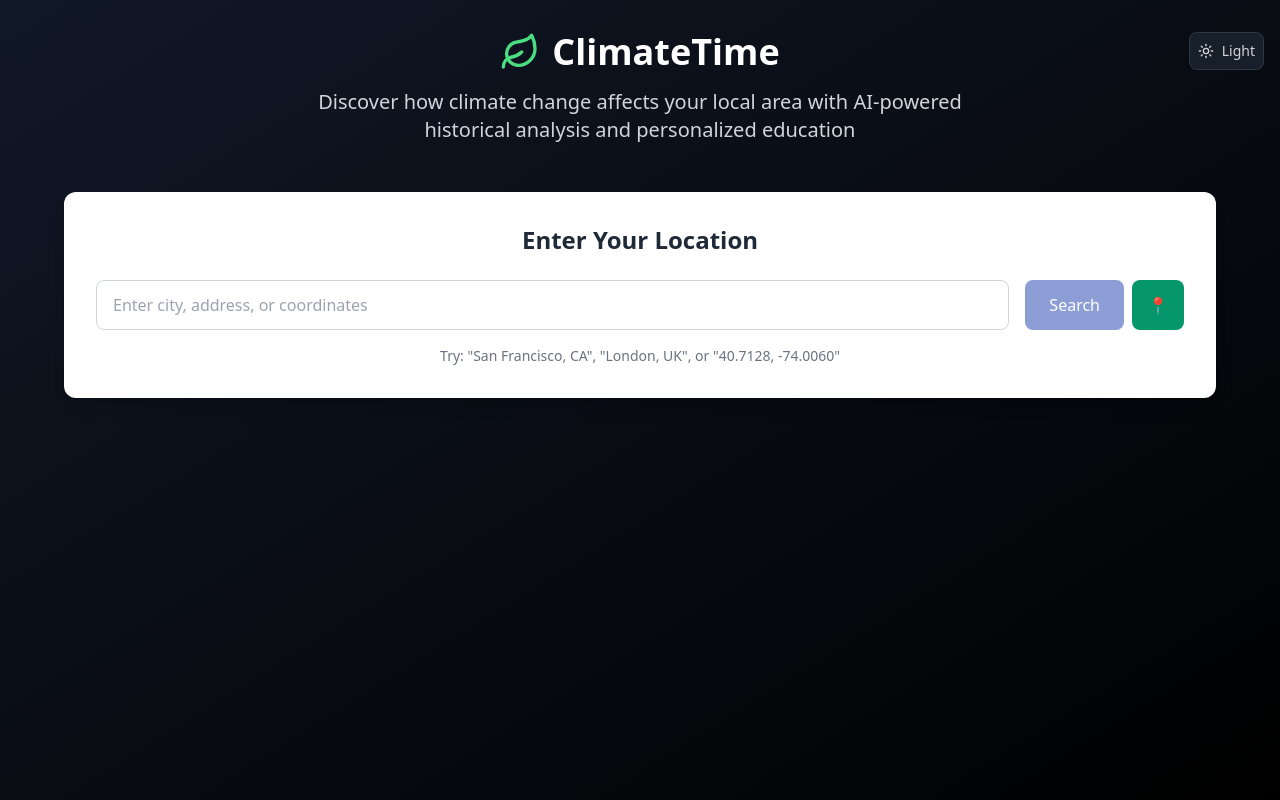
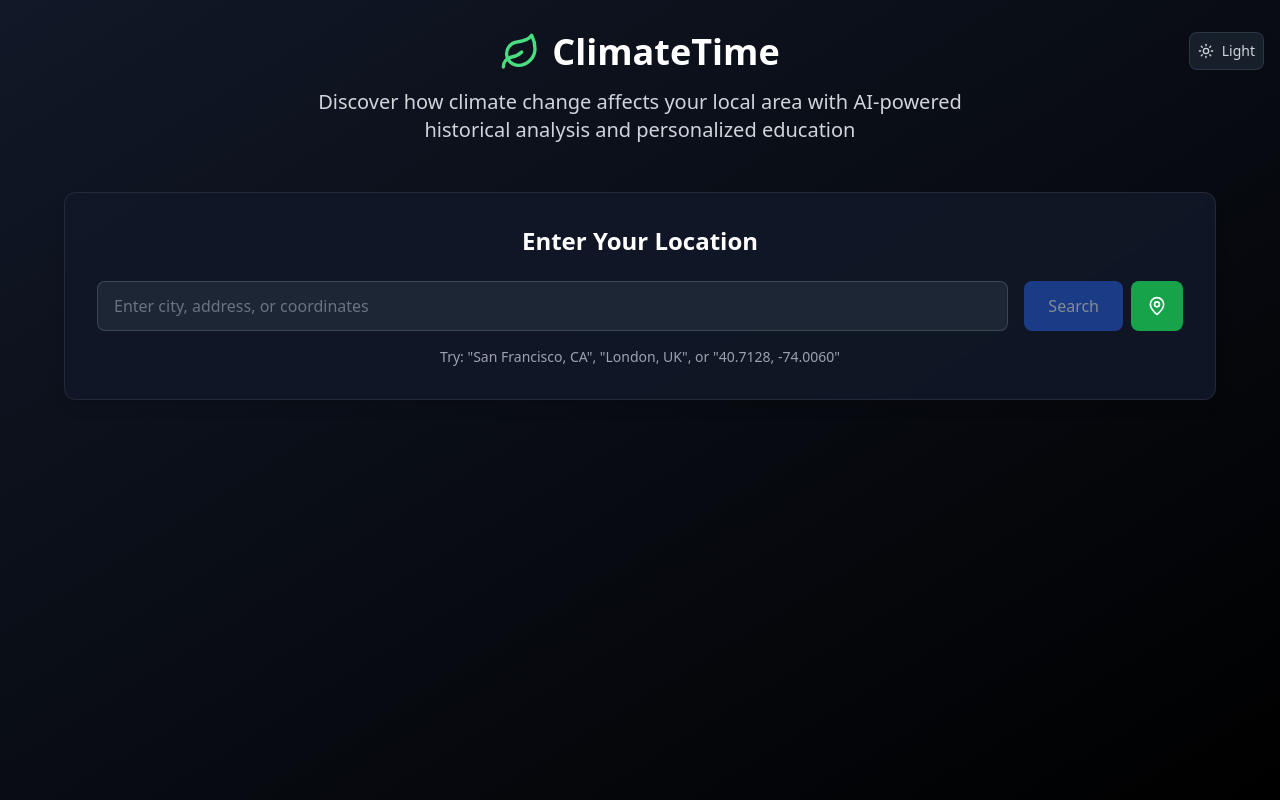
Before and after one commit to AdiKsOnDev/climatetime, a React (Create React App) app in the folder frontend/: page / in a window 1280 px wide. Built offline with nearby package versions, Linux system fonts and the light colour scheme.

Commit message:
feat: add dark theme support and mappin icon to location input

```diff
--- a/frontend/src/components/LocationInput.tsx
+++ b/frontend/src/components/LocationInput.tsx
@@ -1,4 +1,5 @@
 import { useState } from 'react';
+import { MapPin } from 'lucide-react';
 
 interface LocationInputProps {
   onLocationSubmit: (location: string) => void;
@@ -33,8 +34,8 @@ const LocationInput = ({ onLocationSubmit, loading }: LocationInputProps) => {
   };
 
   return (
-    <div className="bg-white rounded-xl shadow-lg p-8 mb-8">
-      <h2 className="text-2xl font-semibold text-gray-800 mb-6 text-center">
+    <div className="bg-white dark:bg-gray-900/90 rounded-xl shadow-lg p-8 mb-8 border dark:border-gray-700/50 backdrop-blur-sm">
+      <h2 className="text-2xl font-semibold text-gray-800 dark:text-white mb-6 text-center">
         Enter Your Location
       </h2>
 
@@ -46,7 +47,7 @@ const LocationInput = ({ onLocationSubmit, loading }: LocationInputProps) => {
               value={location}
               onChange={(e) => setLocation(e.target.value)}
               placeholder="Enter city, address, or coordinates"
-              className="w-full px-4 py-3 border border-gray-300 rounded-lg focus:ring-2 focus:ring-climate-blue focus:border-transparent outline-none transition-all"
+              className="w-full px-4 py-3 border border-gray-300 dark:border-gray-600/70 bg-white dark:bg-gray-800/90 text-gray-900 dark:text-gray-100 placeholder-gray-500 dark:placeholder-gray-500 rounded-lg focus:ring-2 focus:ring-climate-blue focus:border-transparent outline-none transition-all"
               disabled={loading}
             />
           </div>
@@ -55,7 +56,7 @@ const LocationInput = ({ onLocationSubmit, loading }: LocationInputProps) => {
             <button
               type="submit"
               disabled={loading || !location.trim()}
-              className="px-6 py-3 bg-climate-blue text-white rounded-lg hover:bg-blue-700 disabled:opacity-50 disabled:cursor-not-allowed transition-all font-medium"
+              className="px-6 py-3 bg-climate-blue dark:bg-blue-600 text-white rounded-lg hover:bg-blue-700 dark:hover:bg-blue-500 disabled:opacity-50 disabled:cursor-not-allowed transition-all font-medium"
             >
               {loading ? 'Loading...' : 'Search'}
             </button>
@@ -64,16 +65,16 @@ const LocationInput = ({ onLocationSubmit, loading }: LocationInputProps) => {
               type="button"
               onClick={handleCurrentLocation}
               disabled={loading}
-              className="px-4 py-3 bg-climate-green text-white rounded-lg hover:bg-green-700 disabled:opacity-50 disabled:cursor-not-allowed transition-all"
+              className="px-4 py-3 bg-climate-green dark:bg-green-600 text-white rounded-lg hover:bg-green-700 dark:hover:bg-green-500 disabled:opacity-50 disabled:cursor-not-allowed transition-all"
               title="Use current location"
             >
-              📍
+              <MapPin className="w-5 h-5 text-white" />
             </button>
           </div>
         </div>
       </form>
 
-      <div className="mt-4 text-sm text-gray-500 text-center">
+      <div className="mt-4 text-sm text-gray-500 dark:text-gray-400 text-center">
         Try: "San Francisco, CA", "London, UK", or "40.7128, -74.0060"
       </div>
     </div>
```
